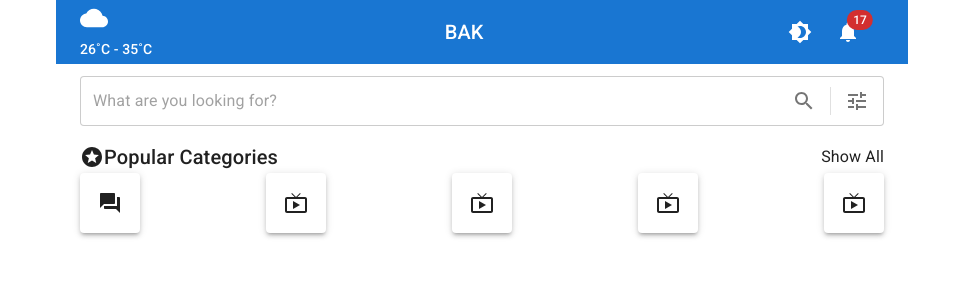
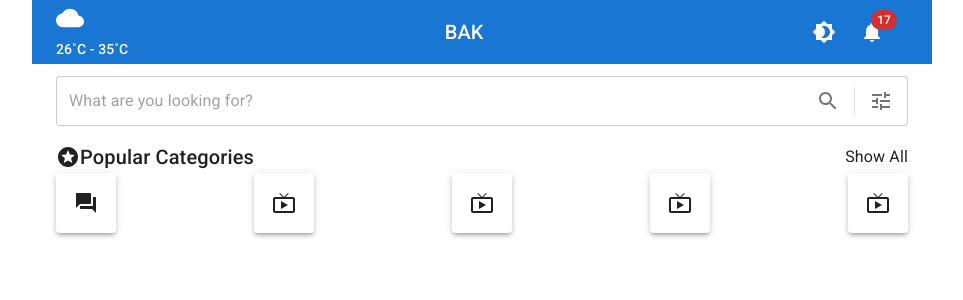
Before and after one commit to Dev-BhoneAK/ttm-material-ui, a React (Create React App) app: page / in a window 1280 px wide. Shown: the top 300 px of the page, without its empty margins (158-1121 px from the left). Built offline with nearby package versions, Linux system fonts and the light colour scheme.

Commit message:
feat: add material icon

```diff
--- a/public/index.html
+++ b/public/index.html
@@ -25,6 +25,21 @@
       rel="stylesheet"
       href="https://fonts.googleapis.com/css?family=Roboto:300,400,500,700&display=swap"
     />
+    <link
+      rel="stylesheet"
+      href="https://fonts.googleapis.com/icon?family=Material+Icons"
+    />
+    <!-- <link
+      rel="stylesheet"
+      type="text/css"
+      charset="UTF-8"
+      href="https://cdnjs.cloudflare.com/ajax/libs/slick-carousel/1.6.0/slick.min.css"
+    />
+    <link
+      rel="stylesheet"
+      type="text/css"
+      href="https://cdnjs.cloudflare.com/ajax/libs/slick-carousel/1.6.0/slick-theme.min.css"
+    /> -->
   </head>
   <body>
     <noscript>You need to enable JavaScript to run this app.</noscript>
--- a/src/App.js
+++ b/src/App.js
@@ -33,7 +33,7 @@ export default function App() {
       <ThemeProvider theme={theme}>
         <CssBaseline />
         <Suspense fallback={<div>Loading...</div>}>
-          <Container maxWidth="md">
+          <Container maxWidth="md" sx={{ px: { xs: 0 } }}>
             <Routes>
               <Route path="/" exact index element={<Home />} />
             </Routes>
```
